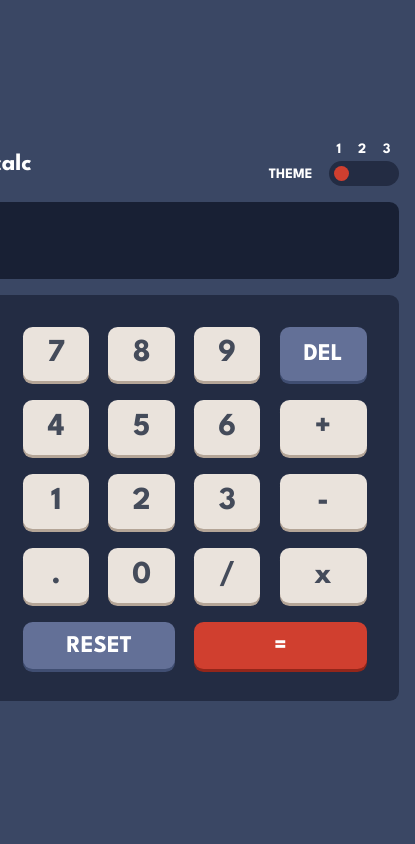
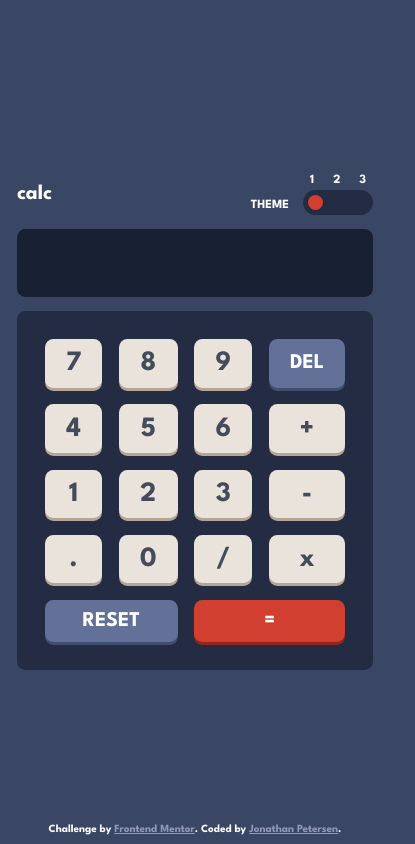
Before and after one commit to JonathanP4/Calculator, a website built with Parcel: page src/index.html in a window 390 px wide. Shown: the whole page, 415 px wide, since content can reach past the window. Built offline with nearby package versions, Linux system fonts and the light colour scheme.

Commit message:
Finished result

```diff
--- a/src/index.html
+++ b/src/index.html
@@ -5,9 +5,10 @@
    <meta charset="UTF-8">
    <meta http-equiv="X-UA-Compatible" content="IE=edge">
    <meta name="viewport" content="width=device-width, initial-scale=1.0">
+   <link rel="shortcut icon" href="./images/favicon-32x32.png" type="image/x-icon">
    <link rel="stylesheet" href="scss/main.scss">
    <script defer type="module" src="./ts/app.ts"></script>
-   <title>Document</title>
+   <title>Calculator Web App</title>
 </head>
 
 <body class="theme1">
@@ -34,7 +35,7 @@
          </div>
 
          <div class="display">
-            <input type="text">
+            <input type="text" disabled>
          </div>
 
          <div class="numpad">
@@ -63,6 +64,10 @@
 
          </div>
       </div>
+      <div class="attribution">
+         Challenge by <a href="https://www.frontendmentor.io?ref=challenge" target="_blank">Frontend Mentor</a>.
+         Coded by <a href="https://github.com/JonathanP4" target="_blank">Jonathan Petersen</a>.
+      </div>
    </main>
 </body>
 
--- a/src/scss/main.scss
+++ b/src/scss/main.scss
@@ -9,15 +9,19 @@
    transition: background .3s;
 }
 
+body {
+   min-height: 630px;
+}
 
 main {
    display: grid;
    height: 100vh;
+   min-height: 630px;
    place-content: center;
 }
 
 .calculator-main {
-   /* box-shadow: 0 0 10px $White-text); */
+   max-width: 490px;
    padding: 1rem;
 }
 
@@ -119,3 +123,35 @@ main {
 .btn--result {
    grid-column: 3 / 5;
 }
+
+.attribution {
+   font-size: 11px;
+   padding: 10px;
+   position: absolute;
+   bottom: 0;
+   width: 100%;
+   text-align: center;
+
+   a {
+      color: hsl(228, 45%, 44%);
+   }
+}
+
+@media (max-width: 700px) {
+   :root {
+      font-size: 14px;
+   }
+
+   main {
+      height: 100svh;
+   }
+
+   .calculator-main {
+      margin: 0 auto;
+      padding: 0;
+   }
+
+   .numpad {
+      grid-template-columns: repeat(4, auto);
+   }
+}
--- a/src/scss/themes/theme1.scss
+++ b/src/scss/themes/theme1.scss
@@ -84,4 +84,12 @@ body.theme1 {
          background: lighten($color: $Red-key, $amount: 10%);
       }
    }
+
+   .attribution {
+      color: $White-text;
+
+      a {
+         color: lighten($Desaturated-blue-key, 15%);
+      }
+   }
 }
--- a/src/scss/themes/theme2.scss
+++ b/src/scss/themes/theme2.scss
@@ -86,4 +86,12 @@ body.theme2 {
          background: lighten($color: $Orange-key-bg, $amount: 10%);
       }
    }
+
+   .attribution {
+      color: $Gray-text;
+
+      a {
+         color: $Cyan-key-bg;
+      }
+   }
 }
--- a/src/scss/themes/theme3.scss
+++ b/src/scss/themes/theme3.scss
@@ -84,4 +84,12 @@ body.theme3 {
          background: lighten($color: $Cyan-key-bg, $amount: 10%);
       }
    }
+
+   .attribution {
+      color: $White-text;
+
+      a {
+         color: $Cyan-key-bg;
+      }
+   }
 }
```
Also changed, not shown: dist/favicon-32x32.fe944b6e.png (added), dist/index.html, 12 other files.
